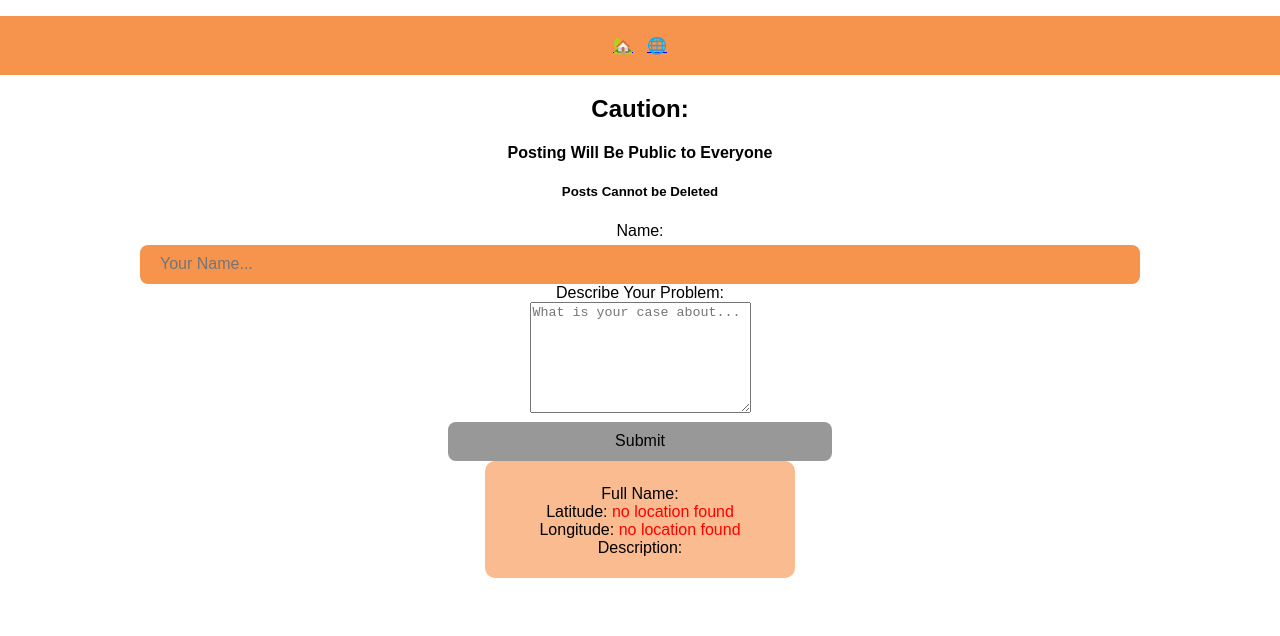
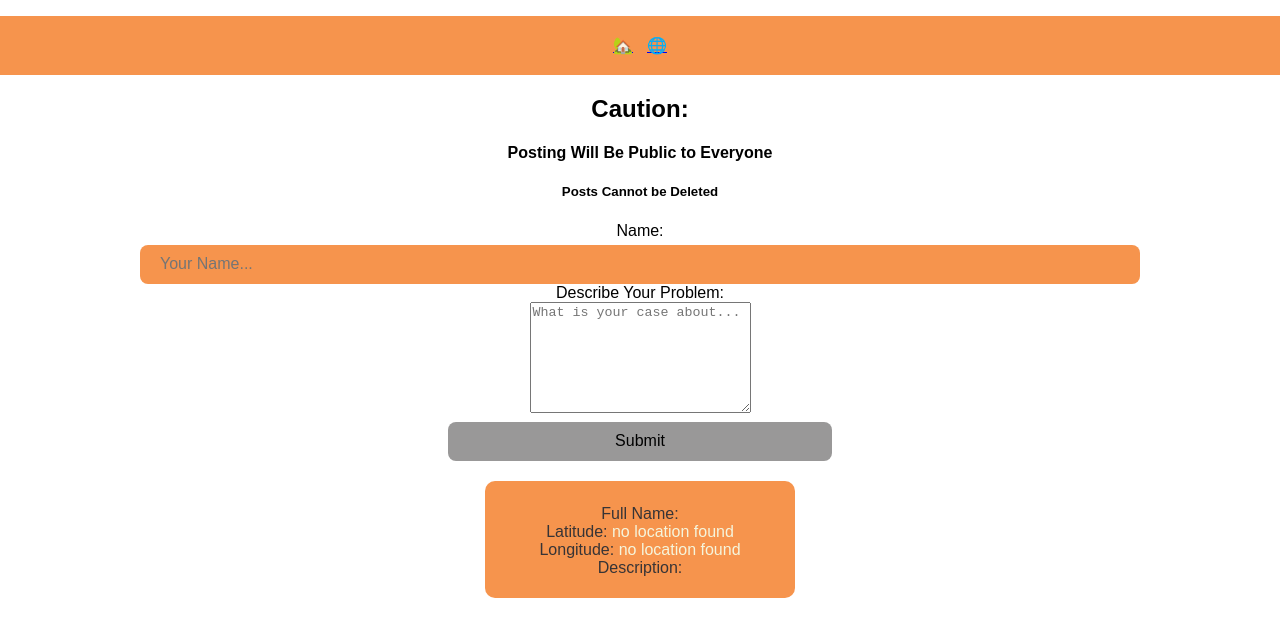
Before and after one commit to SharukhGV/emergency-response-frontend, a React (Vite) app: page /form in a window 1280 px wide. Shown: the top 636 px of the page. Built offline with nearby package versions, Linux system fonts and the light colour scheme; no server answers.

Commit message:
styling color hover

```diff
--- a/src/App.css
+++ b/src/App.css
@@ -74,16 +74,18 @@ body{
 
 .cardEmergency{
   border-radius: 10px;
-  background-color: #f6934da0;
+  background-color: #f6944d;
   max-width: 300px;
   margin:auto;
   padding: 5px;
+  color:#373436
 }
 .cardEmergency:hover{
   border-radius: 10px;
-  background-color: #f6934d45;
+  background-color: #f5771d;
   max-width: 300px;
   margin:auto;
+  color:#373436
   padding: 5px;
 }
 
@@ -105,6 +107,7 @@ body{
     transition: border-color 0.25s;
     width: 100%;
     margin-top: 5px;
+    color:#ffffff
   }
 
   input[type=submit]:hover {
--- a/src/pages/NewForm.jsx
+++ b/src/pages/NewForm.jsx
@@ -111,11 +111,11 @@ function NewForm({ emergencyType }) {
 
         <input style={{width:"30%", padding:"0.6em 1.2em"}} type="submit" />
       </form>
-  <div className="cardEmergency">
+  <div style={{marginTop:"20px"}} className="cardEmergency">
   <h3>{person.emergency}</h3>
   <div>Full Name: <strong>{person.full_Name}</strong></div>
-  <div>Latitude: <span style={{color:"red"}}>{lat}</span></div>
-  <div>Longitude: <span style={{color:"red"}}>{lng}</span></div>
+  <div>Latitude: <span style={{color:"beige"}}>{lat}</span></div>
+  <div>Longitude: <span style={{color:"beige"}}>{lng}</span></div>
   <div>Description:</div>
   <p style={{color:"#373436"}}>{person.description}</p>
 </div>
```
